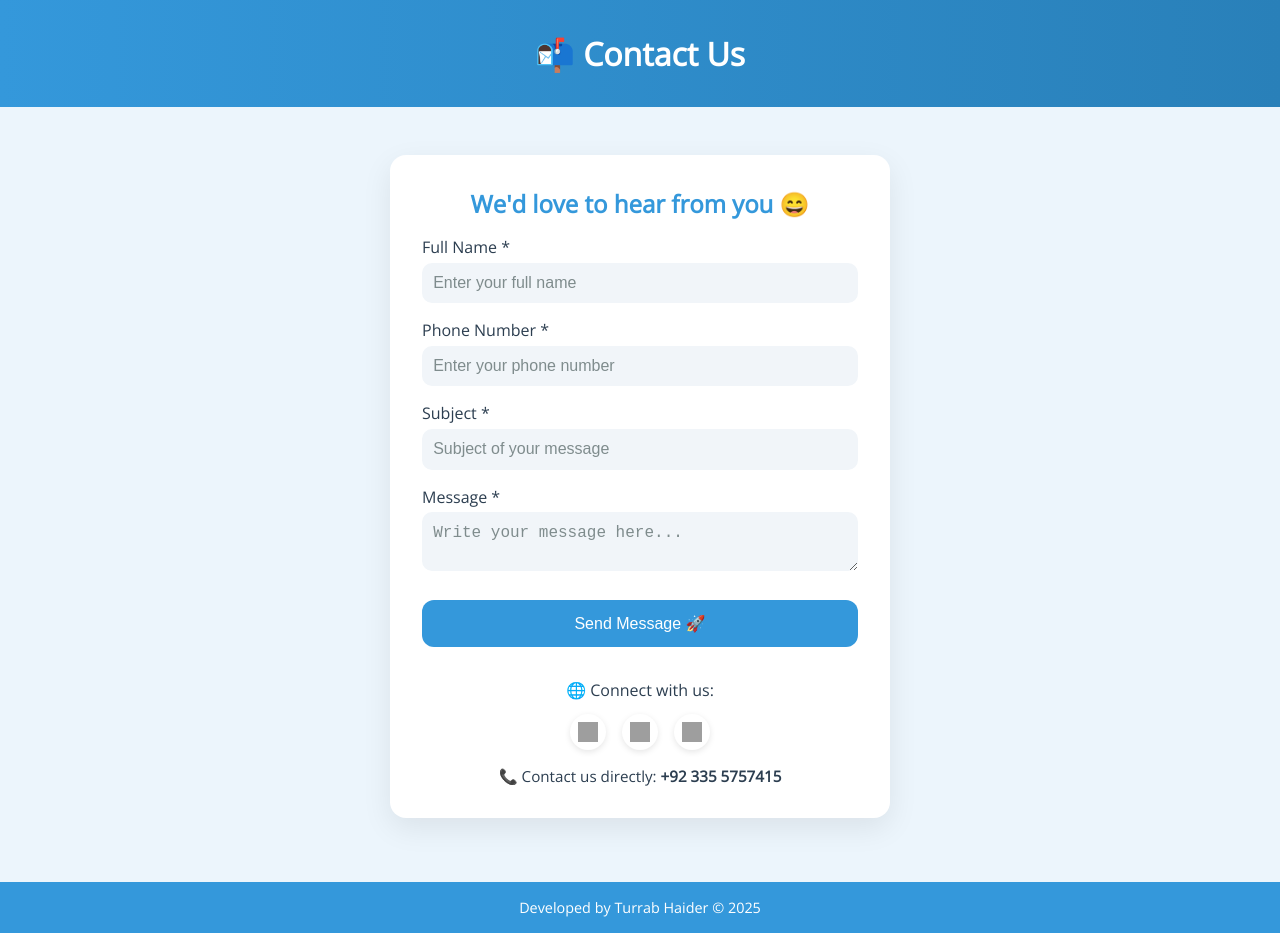
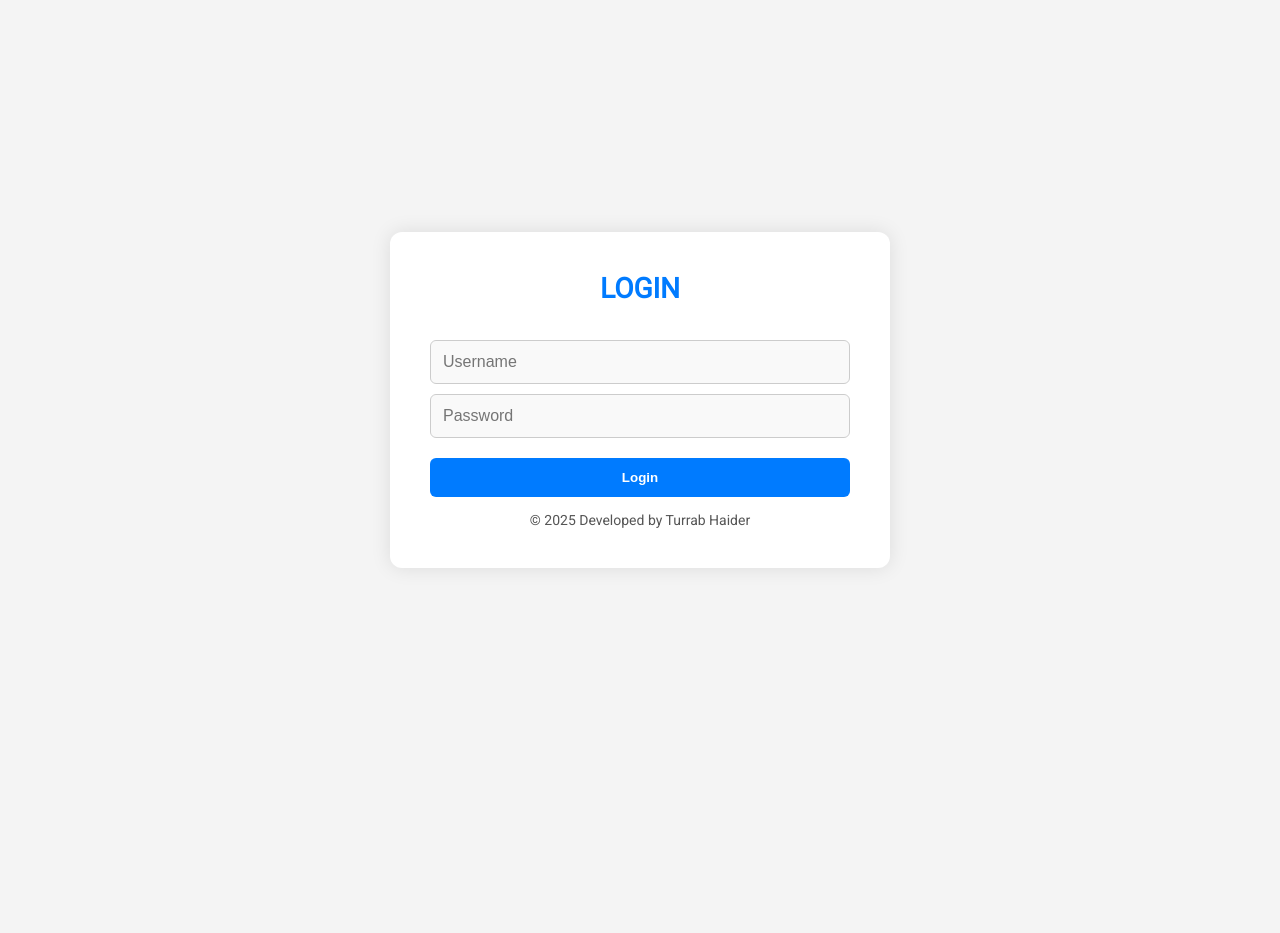
Before and after one commit to Turrab-76/ContactUs, a plain HTML site: page index.html in a window 1280 px wide. After the commit the page ends 800 px from the top, so only its background shows below. Drawn offline with nearby package versions, Linux system fonts and the light colour scheme; grey boxes are pictures that could not be loaded.

Commit message:
Update index.html

```diff
--- a/index.html
+++ b/index.html
@@ -1,232 +1,169 @@
 <!DOCTYPE html><html lang="en">
 <head>
   <meta charset="UTF-8" />
-  <meta name="viewport" content="width=device-width, initial-scale=1.0" />
-  <title>Contact Us - Turrab Haider</title>
-  <link href="https://fonts.googleapis.com/css2?family=Open+Sans&display=swap" rel="stylesheet">
+  <meta name="viewport" content="width=device-width, initial-scale=1.0"/>
+  <title>Login | Contact Form</title>
+  <link href="https://fonts.googleapis.com/css2?family=Roboto&display=swap" rel="stylesheet">
+  <link rel="stylesheet" href="https://cdnjs.cloudflare.com/ajax/libs/font-awesome/6.5.0/css/all.min.css"/>
   <style>
-    :root {
-      --primary-color: #3498db;
-      --background-color: #ecf5fc;
-      --card-color: #ffffff;
-      --text-color: #2c3e50;
-      --input-color: #f1f5f9;
-      --accent-color: #2980b9;
-    }* {
-  box-sizing: border-box;
-  margin: 0;
-  padding: 0;
-}
-
-body {
-  font-family: 'Open Sans', sans-serif;
-  background-color: var(--background-color);
-  color: var(--text-color);
-}
-
-header {
-  background: linear-gradient(90deg, #3498db, #2980b9);
-  padding: 2rem;
-  text-align: center;
-  color: white;
-}
-
-header h1 {
-  font-size: 2rem;
-  font-weight: 600;
-}
-
-.container {
-  max-width: 500px;
-  margin: 3rem auto;
-  background: var(--card-color);
-  padding: 2rem;
-  border-radius: 16px;
-  box-shadow: 0 10px 30px rgba(0,0,0,0.08);
-  animation: fadeIn 1s ease-in-out;
-}
-
-@keyframes fadeIn {
-  from {opacity: 0; transform: translateY(20px);}
-  to {opacity: 1; transform: translateY(0);}
-}
-
-.container h2 {
-  text-align: center;
-  margin-bottom: 1rem;
-  font-size: 1.5rem;
-  color: var(--primary-color);
-}
-
-label {
-  font-weight: 500;
-  margin-top: 1rem;
-  display: block;
-}
-
-input, textarea {
-  width: 100%;
-  padding: 0.7rem;
-  margin-top: 0.3rem;
-  border: none;
-  border-radius: 10px;
-  background: var(--input-color);
-  font-size: 1rem;
-}
-
-input::placeholder,
-textarea::placeholder {
-  color: #7f8c8d;
-}
-
-button {
-  margin-top: 1.5rem;
-  width: 100%;
-  background: var(--primary-color);
-  color: white;
-  padding: 0.9rem;
-  font-size: 1rem;
-  border: none;
-  border-radius: 12px;
-  cursor: pointer;
-  transition: 0.3s ease;
-}
-
-button:hover {
-  background: var(--accent-color);
-}
-
-.thank-you {
-  display: none;
-  text-align: center;
-  background-color: #d6eaf8;
-  padding: 1rem;
-  margin-top: 1rem;
-  border-radius: 12px;
-}
-
-.social-section {
-  text-align: center;
-  margin-top: 2rem;
-}
-
-.social-icons {
-  display: flex;
-  justify-content: center;
-  gap: 1rem;
-  margin-top: 0.8rem;
-}
-
-.social-icons a {
-  display: inline-flex;
-  width: 36px;
-  height: 36px;
-  align-items: center;
-  justify-content: center;
-  background-color: #ffffff;
-  border-radius: 50%;
-  box-shadow: 0 2px 6px rgba(0, 0, 0, 0.1);
-  transition: transform 0.3s ease, background 0.3s ease;
-}
-
-.social-icons a:hover {
-  transform: scale(1.1);
-  background-color: #d6eaf8;
-}
-
-.social-icons img {
-  width: 20px;
-  height: 20px;
-}
-
-.contact-info {
-  text-align: center;
-  margin-top: 1rem;
-  font-size: 0.95rem;
-}
-
-footer {
-  margin-top: 4rem;
-  padding: 1rem;
-  text-align: center;
-  background-color: var(--primary-color);
-  color: white;
-  font-size: 0.9rem;
-}
-
+    * { margin: 0; padding: 0; box-sizing: border-box; }
+    body {
+      font-family: 'Roboto', sans-serif;
+      background-color: #f4f4f4;
+      color: #333;
+      display: flex;
+      justify-content: center;
+      align-items: center;
+      min-height: 100vh;
+      overflow: hidden;
+    }
+    .container {
+      background: #fff;
+      padding: 40px;
+      border-radius: 12px;
+      box-shadow: 0 0 20px rgba(0, 0, 0, 0.1);
+      width: 100%;
+      max-width: 500px;
+      animation: fadeIn 0.8s ease-in-out;
+      transform-style: preserve-3d;
+    }
+    @keyframes fadeIn {
+      from { opacity: 0; transform: translateY(-20px); }
+      to { opacity: 1; transform: translateY(0); }
+    }
+    h1 {
+      text-align: center;
+      font-size: 28px;
+      color: #007BFF;
+      margin-bottom: 25px;
+    }
+    input, textarea {
+      width: 100%;
+      padding: 12px;
+      margin-top: 10px;
+      border: 1px solid #ccc;
+      border-radius: 6px;
+      background: #f9f9f9;
+      color: #333;
+      font-size: 16px;
+    }
+    input:focus, textarea:focus {
+      outline: none;
+      border-color: #007BFF;
+      background: #fff;
+    }
+    button {
+      width: 100%;
+      background-color: #007BFF;
+      color: white;
+      padding: 12px;
+      margin-top: 20px;
+      border: none;
+      border-radius: 6px;
+      font-weight: bold;
+      cursor: pointer;
+      transition: background 0.3s ease;
+    }
+    button:hover {
+      background-color: #0056b3;
+    }
+    .footer, .social-icons {
+      text-align: center;
+      margin-top: 15px;
+      font-size: 14px;
+      color: #555;
+    }
+    .social-icons a {
+      color: #007BFF;
+      margin: 0 10px;
+      font-size: 22px;
+      transition: color 0.3s ease;
+    }
+    .social-icons a:hover {
+      color: #0056b3;
+    }
+    .hidden { display: none; }
+    .thankyou-message {
+      text-align: center;
+      font-size: 18px;
+      color: green;
+      margin-top: 30px;
+      display: none;
+      animation: fadeIn 1s ease-in-out;
+    }
+    .rocket {
+      font-size: 50px;
+      text-align: center;
+      margin-top: 20px;
+      animation: launch 2s ease-in-out forwards;
+      transform: perspective(500px) rotateX(20deg);
+    }
+    @keyframes launch {
+      0% { transform: translateY(0) scale(1) rotateX(20deg); opacity: 1; }
+      100% { transform: translateY(-200px) scale(1.2) rotateX(0deg); opacity: 0; }
+    }
   </style>
 </head>
-<body>
-  <header>
-    <h1>📬 Contact Us</h1>
-  </header>  <div class="container">
-    <h2>We'd love to hear from you 😄</h2>
-    <form id="contact-form" action="https://formsubmit.co/ajax/turrabhaider061@gmail.com" method="POST">
-      <label for="name">Full Name *</label>
-      <input type="text" name="name" id="name" required placeholder="Enter your full name"><label for="phone">Phone Number *</label>
-  <input type="tel" name="phone" id="phone" required placeholder="Enter your phone number">
+<body>  <!-- Login Form -->  <div class="container" id="loginBox">
+    <h1>LOGIN</h1>
+    <input type="text" id="username" placeholder="Username" />
+    <input type="password" id="password" placeholder="Password" />
+    <button onclick="login()">Login</button>
+    <div class="footer">© 2025 Developed by Turrab Haider</div>
+  </div>  <!-- Contact Form -->  <div class="container hidden" id="contactFormContainer">
+    <h1>Contact Us</h1>
+    <form id="contactForm">
+      <input type="text" name="Full Name" placeholder="Full Name" required />
+      <input type="tel" name="Phone" placeholder="Phone Number" required />
+      <input type="text" name="Subject" placeholder="Subject" required />
+      <textarea name="Message" placeholder="Your Message..." rows="5" required></textarea>
+      <input type="hidden" name="_captcha" value="false">
+      <input type="hidden" name="_template" value="table">
+      <input type="hidden" name="_autoresponse" value="Thank you for contacting us!">
+      <input type="hidden" name="_next" value="#">
+      <button type="submit">Send Message</button>
+    </form>
+    <div class="thankyou-message" id="thankYouMsg">
+      ✅ Thank you for your submission!
+      <div class="rocket">🚀</div>
+    </div>
+    <div class="social-icons">
+      <a href="https://instagram.com/turrab_haider_official" target="_blank" title="Instagram"><i class="fab fa-instagram"></i></a>
+      <a href="https://wa.me/923355757415" target="_blank" title="WhatsApp"><i class="fab fa-whatsapp"></i></a>
+    </div>
+    <div class="footer">© 2025 Developed by Turrab Haider</div>
+  </div>  <script>
+    function login() {
+      const username = document.getElementById("username").value.trim();
+      const password = document.getElementById("password").value.trim();
 
-  <label for="subject">Subject *</label>
-  <input type="text" name="subject" id="subject" required placeholder="Subject of your message">
+      if (username === "Turrab" && password === "Haider") {
+        document.getElementById("loginBox").classList.add("hidden");
+        document.getElementById("contactFormContainer").classList.remove("hidden");
+      } else {
+        alert("❌ Invalid username or password.");
+      }
+    }
 
-  <label for="message">Message *</label>
-  <textarea name="message" id="message" required placeholder="Write your message here..."></textarea>
+    document.getElementById("contactForm").addEventListener("submit", function(e) {
+      e.preventDefault();
+      const form = e.target;
+      const thankYouMsg = document.getElementById("thankYouMsg");
 
-  <input type="hidden" name="_captcha" value="false">
-
-  <button type="submit">Send Message 🚀</button>
-</form>
-
-<div class="thank-you" id="thank-you">
-  ✅ Thanks! Your message has been sent successfully.
-</div>
-
-<div class="social-section">
-  <p>🌐 Connect with us:</p>
-  <div class="social-icons">
-    <a href="https://www.facebook.com/HAIDERTURRAB12" target="_blank">
-      <img src="https://cdn-icons-png.flaticon.com/512/733/733547.png" alt="Facebook">
-    </a>
-    <a href="https://www.instagram.com/turrab_haider_official" target="_blank">
-      <img src="https://cdn-icons-png.flaticon.com/512/2111/2111463.png" alt="Instagram">
-    </a>
-    <a href="https://wa.me/923355757415" target="_blank">
-      <img src="https://cdn-icons-png.flaticon.com/512/733/733585.png" alt="WhatsApp">
-    </a>
-  </div>
-</div>
-
-<div class="contact-info">
-  📞 Contact us directly: <strong>+92 335 5757415</strong>
-</div>
-
-  </div>  <footer>
-    Developed by Turrab Haider © 2025
-  </footer>  <script>
-    const form = document.getElementById("contact-form");
-    const thankYou = document.getElementById("thank-you");
-
-    form.addEventListener("submit", function (e) {
-      e.preventDefault();
-      const formData = new FormData(form);
-
-      fetch(form.action, {
+      fetch("https://formsubmit.co/ajax/turrabhaider061@gmail.com", {
         method: "POST",
-        body: formData,
-        headers: {
-          'Accept': 'application/json'
+        headers: { 'Content-Type': 'application/json' },
+        body: JSON.stringify(Object.fromEntries(new FormData(form)))
+      })
+      .then(response => {
+        if (response.ok) {
+          form.style.display = "none";
+          thankYouMsg.style.display = "block";
+        } else {
+          alert("Error submitting form. Please try again.");
         }
-      }).then(response => {
-        if (response.ok) {
-          form.reset();
-          form.style.display = "none";
-          thankYou.style.display = "block";
-        } else {
-          alert("❌ Submission failed. Please try again.");
-        }
-      }).catch(error => {
-        alert("❌ Error: " + error.message);
-      });
+      })
+      .catch(() => alert("Form submission failed. Check your connection."));
     });
   </script></body>
 </html>
```
